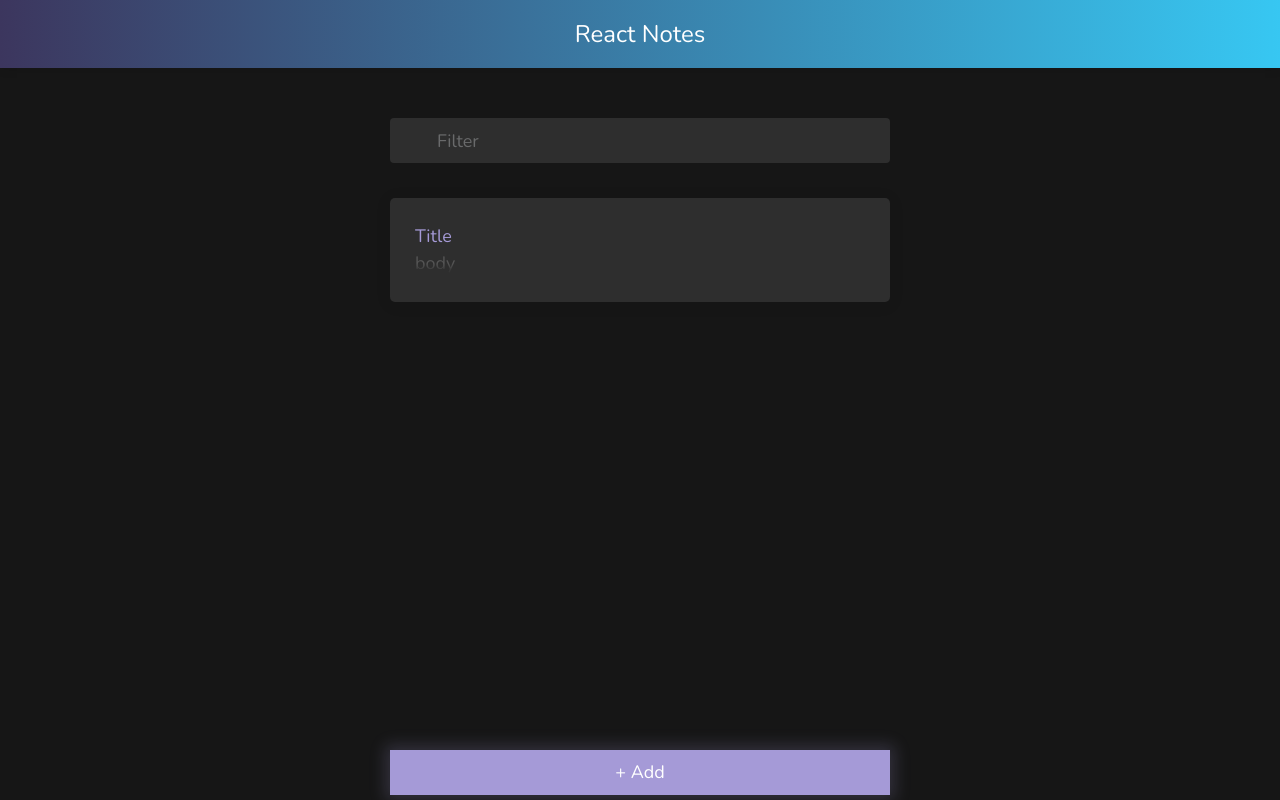
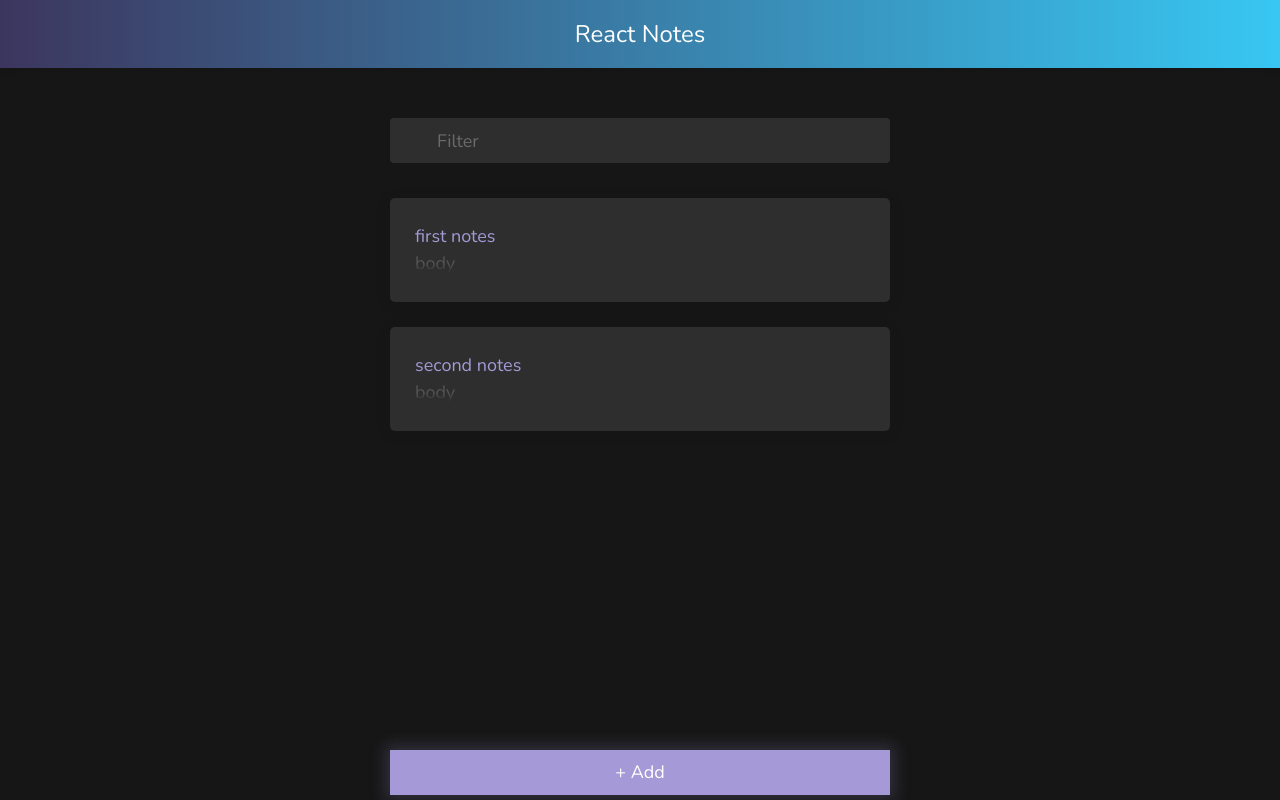
Before and after one commit to MoNouri97/react-notes, a React (Create React App) app: page / in a window 1280 px wide. Built offline with nearby package versions, Linux system fonts and the light colour scheme.

Commit message:
started on context and hooks  👌

```diff
--- a/package.json
+++ b/package.json
@@ -1,5 +1,5 @@
 {
-  "name": "react-todo",
+	"name": "react-notes",
 	"version": "0.1.0",
 	"private": true,
 	"dependencies": {
--- a/src/App.tsx
+++ b/src/App.tsx
@@ -2,13 +2,16 @@ import React from 'react';
 import './App.scss';
 import Navbar from './components/Navbar';
 import List from './components/List';
+import NotesContextProvider from './contexts/NotesContext';
 
 function App() {
 	return (
 		<div className='App'>
 			<Navbar />
 			<div className='page-content'>
-				<List />
+				<NotesContextProvider>
+					<List />
+				</NotesContextProvider>
 			</div>
 		</div>
 	);
--- a/src/components/List.tsx
+++ b/src/components/List.tsx
@@ -1,8 +1,10 @@
-import React, { Component } from 'react';
-import TodoCard from './TodoCard';
+import React, { useContext } from 'react';
+import { NotesContext } from '../contexts/NotesContext';
+import NoteCard from './NoteCard';
 
-export default class List extends Component {
-	render() {
+export default function List() {
+	const { notes, addNote } = useContext(NotesContext);
+
 	return (
 		<div className='mainLayout'>
 			<div className='main-container'>
@@ -21,14 +23,15 @@ export default class List extends Component {
 						</p>
 					</div>
 				</div>
-
 				<div className='notes-list'>
-						{/* cards here */}
-						<TodoCard />
+					{notes &&
+						notes.map((t, i) => <NoteCard key={i} note={t} />)}
 				</div>
 				<button
 					className='button floating-add-button is-primary'
-						// routerLink='new'
+					onClick={() => {
+						addNote && addNote('newNote');
+					}}
 				>
 					+ Add
 				</button>
@@ -36,4 +39,3 @@ export default class List extends Component {
 		</div>
 	);
 }
-}
--- /dev/null
+++ b/src/components/NoteCard.tsx
@@ -0,0 +1,27 @@
+import React from 'react';
+import PropTypes from 'prop-types';
+
+NoteCard.propTypes = {
+	note: PropTypes.string.isRequired,
+};
+
+export default function NoteCard(
+	props: PropTypes.InferProps<typeof NoteCard.propTypes>,
+) {
+	const note: string = props.note;
+	return (
+		<div className='note-card-container'>
+			{/*  <a [routerLink]="note.id"> */}
+			<div className='note-card-content'>
+				<h1 className='note-card-title'>{note}</h1>
+				<div className='note-card-body'>
+					<p>body</p>
+					<div className='fade-out-truncation'></div>
+				</div>
+			</div>
+			{/*   </a> */}
+
+			<div className='x-btn'></div>
+		</div>
+	);
+}
--- a/src/components/TodoCard.tsx
+++ /dev/null
@@ -1,21 +0,0 @@
-import React, { Component } from 'react';
-
-export default class TodoCard extends Component {
-	render() {
-		return (
-			<div className='note-card-container'>
-				{/*  <a [routerLink]="note.id"> */}
-				<div className='note-card-content'>
-					<h1 className='note-card-title'>Title</h1>
-					<div className='note-card-body'>
-						<p>body</p>
-						<div className='fade-out-truncation'></div>
-					</div>
-				</div>
-				{/*   </a> */}
-
-				<div className='x-btn'></div>
-			</div>
-		);
-	}
-}
--- /dev/null
+++ b/src/contexts/NotesContext.tsx
@@ -0,0 +1,34 @@
+/* eslint-disable react/prop-types */
+import React, { useState, createContext } from 'react';
+import PropTypes from 'prop-types';
+
+type ContextProps = {
+	notes: string[];
+	addNote: (n: string) => void;
+};
+
+export const NotesContext = createContext<Partial<ContextProps>>({});
+
+//Props
+NotesContextProvider.propTypes = {
+	children: PropTypes.oneOfType([
+		PropTypes.arrayOf(PropTypes.node),
+		PropTypes.node,
+	]).isRequired,
+};
+
+export default function NotesContextProvider({
+	children,
+}: PropTypes.InferProps<typeof NotesContextProvider.propTypes>) {
+	const [notes, setNotes] = useState(['first notes', 'second notes']);
+
+	const addNote = (note: string) => {
+		setNotes([...notes, note]);
+		console.log(note);
+	};
+	return (
+		<NotesContext.Provider value={{ notes: notes, addNote: addNote }}>
+			{children}
+		</NotesContext.Provider>
+	);
+}
```
Lines whose indentation alone changed are shown as unchanged.
